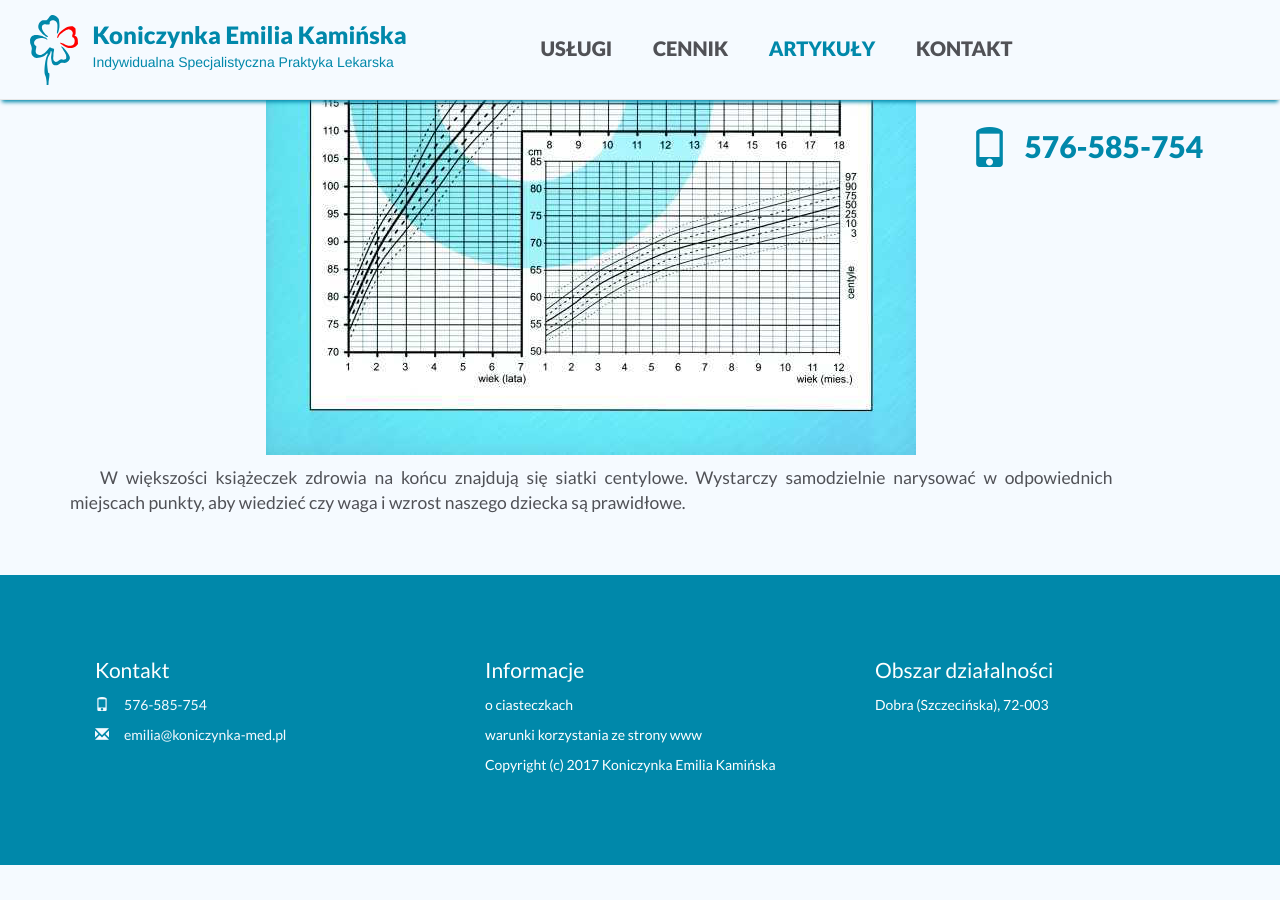
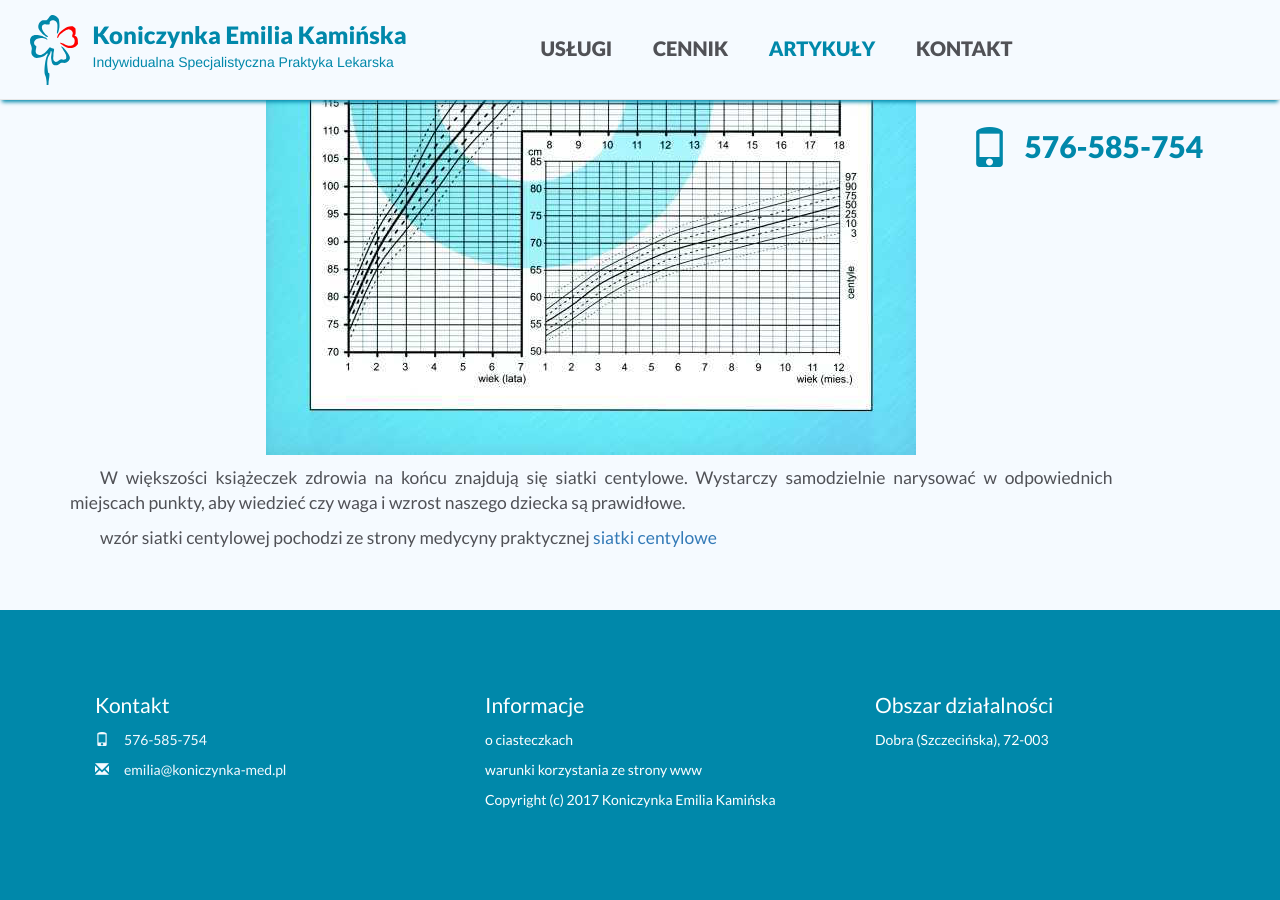
Before and after one commit to kardigen/koniczynka-med.guthub.io, a Jekyll site: the page built from _posts/2017-12-15-siatki-centylowe.markdown, in a window 1280 px wide and 900 px high, scrolled down 5560 px. Built offline with Jekyll 4.4.1, drawn with Linux system fonts in a browser that asks for light colours; before the commit the page ends 6425 px from its top, so only the background shows below that.

Commit message:
Update 2017-12-15-siatki-centylowe.markdown

```diff
--- a/_posts/2017-12-15-siatki-centylowe.markdown
+++ b/_posts/2017-12-15-siatki-centylowe.markdown
@@ -58,3 +58,6 @@ Ważny jest także rozwój rodziców. Jeżeli oboje rodzice są wysocy, mają wz
 ![siatka centylowa nieprawidłowy rozwój](/png/siatkanieprawidprzeb.jpg)
 
 W większości książeczek zdrowia na końcu znajdują się siatki centylowe. Wystarczy samodzielnie narysować w odpowiednich miejscach punkty, aby wiedzieć czy waga i wzrost naszego dziecka są prawidłowe.
+
+
+wzór siatki centylowej pochodzi ze strony medycyny praktycznej [siatki centylowe](https://pediatria.mp.pl/prawidlowyrozwoj/rozwojfizyczny/52272,siatki-centylowe-waga-i-wzrost-malego-dziecka)
```
